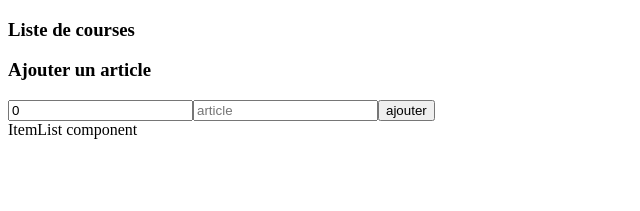
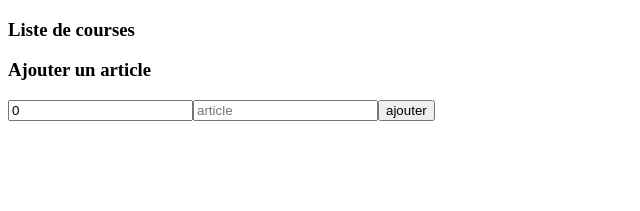
Before and after one commit to sandix34/Shopping-List, a React (Create React App) app: page / in a window 1280 px wide. Shown: the top 211 px of the page, without its empty margins (0-640 px from the left). Built offline with nearby package versions, Linux system fonts and the light colour scheme.

Commit message:
afficher le contenu d'un tableau

```diff
--- a/src/components/App.jsx
+++ b/src/components/App.jsx
@@ -27,7 +27,7 @@ class App extends Component {
       <div>
         <h3>Liste de courses</h3>
         <Form formTitle="Ajouter un article" addArticle={this.addArticle}/>
-        <ItemList />
+        <ItemList articles={this.state.articles}/>
       </div>
     );
   }
--- a/src/components/ItemList.jsx
+++ b/src/components/ItemList.jsx
@@ -1,8 +1,10 @@
 import React from 'react';
 
-const ItemList = () => {
+const ItemList = ({articles}) => {
     return (
-        <div>ItemList component</div>
+        <div>
+            {articles.map(article => <div key={article.id}>{article.quantity } {article.name}</div> )}
+        </div>
      );
 }
 
```
